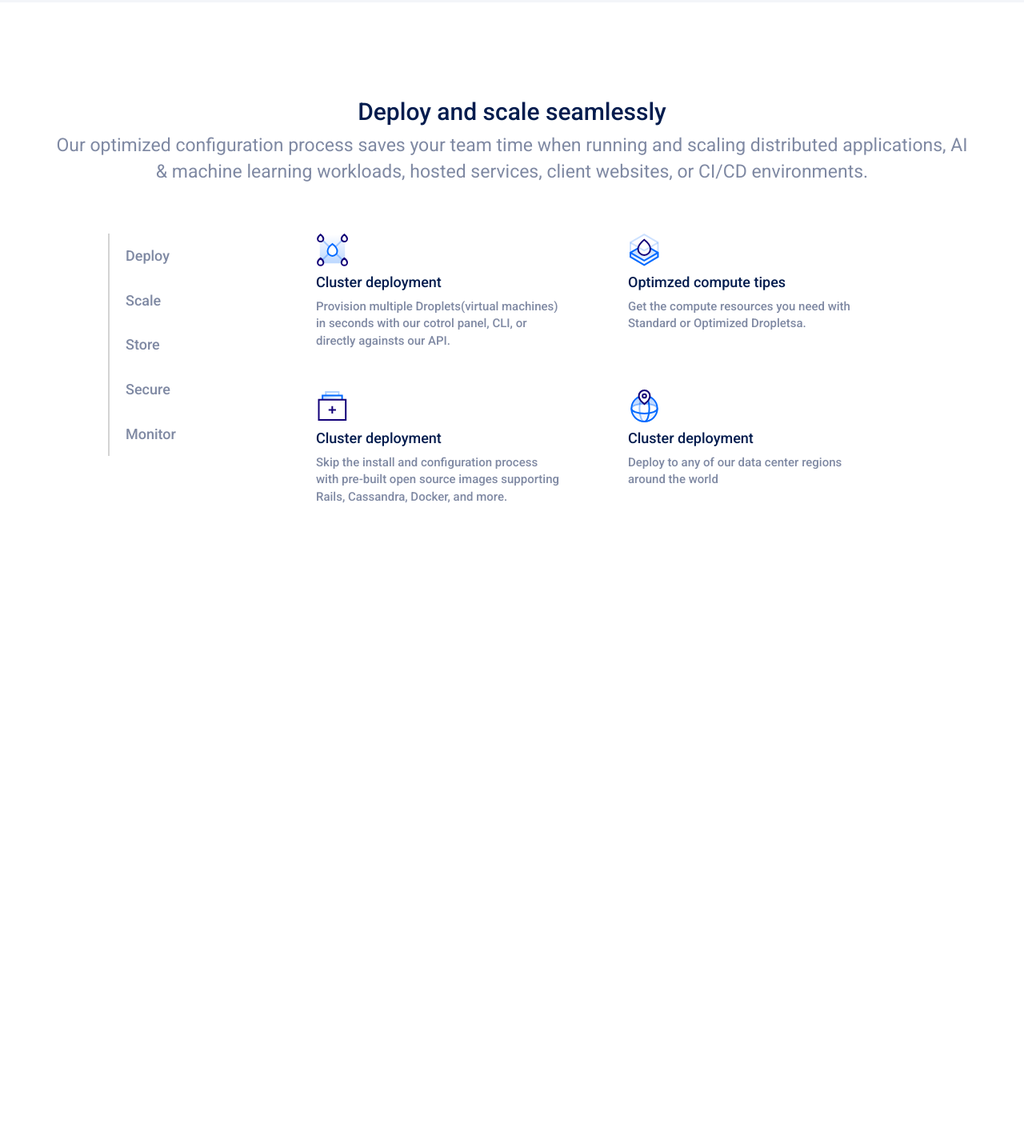
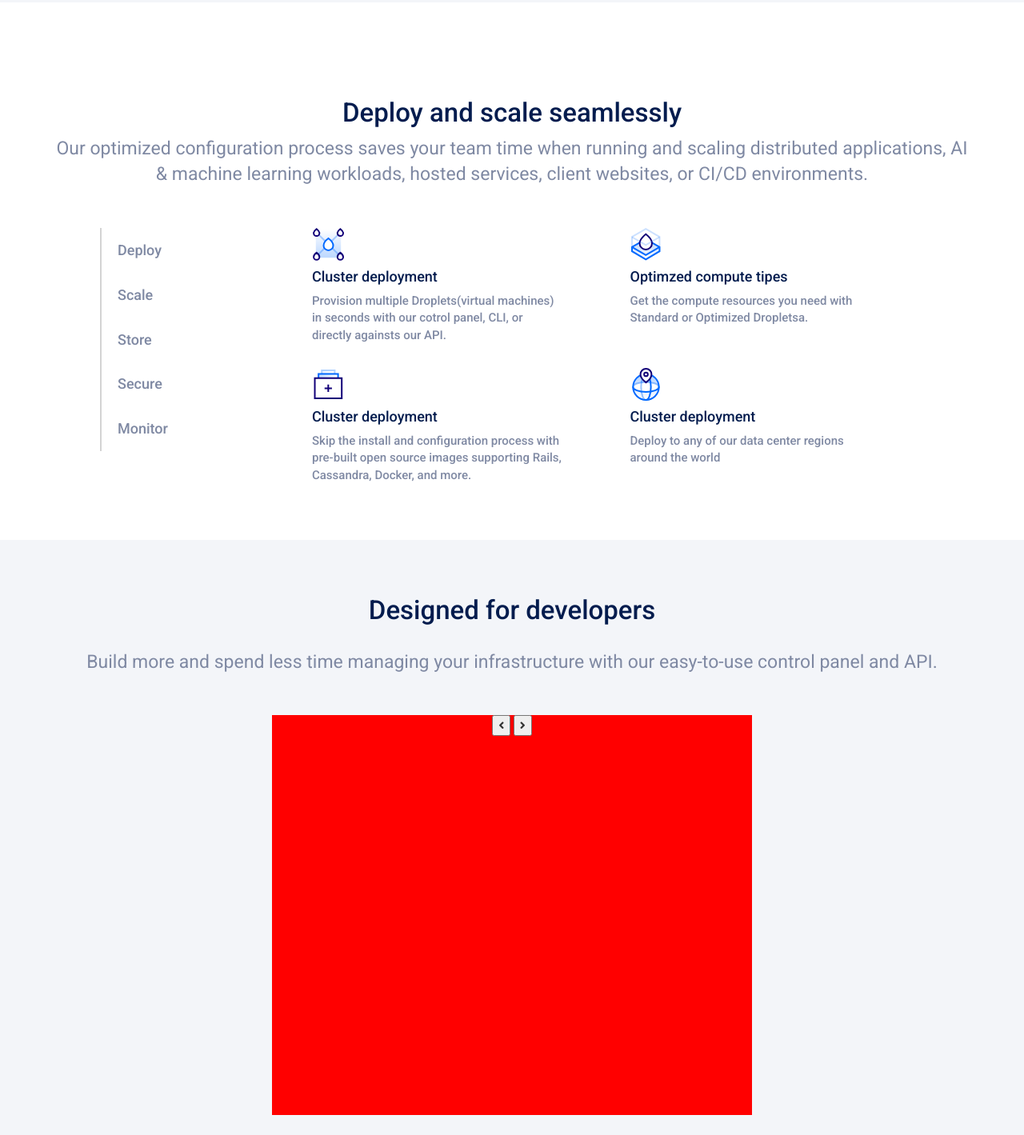
Before and after one commit to LMem001/html-css-digitalocean, a plain HTML site: page index.html in a window 1280 px wide. Shown: the part 981-2400 px from the top of the page at 80% size. Before the commit the page ends 1813 px from the top, so only its background shows below. Drawn offline with nearby package versions, Linux system fonts and the light colour scheme.

Commit message:
added carousel base structure

```diff
--- a/css/style.css
+++ b/css/style.css
@@ -11,6 +11,10 @@
 h1 {
   font-weight: 700;
   font-size: 55px;
+}
+
+h2  {
+  font-size: 33px;
 }
 
 h2, h3, h4,
@@ -209,18 +213,34 @@ ul {
 /* sponsors end */
 /* functioning */
 .functioning  {
-  padding: 100px 0;
+  padding-top: 100px;
 }
 
 .functioning_explanation  {
-  padding: 50px;
+  padding: 40px;
 }
 
 .exhibit_box  {
   padding-right: 55px;
-  padding-bottom: 40px;
+  padding-bottom: 20px;
 }
 /* functioning end */
+/* target */
+.target {
+  padding: 50px 0;
+}
+
+.target h2 {
+  padding-bottom: 20px;
+}
+
+.carousel  {
+  height: 500px;
+  width: 600px;
+  background-color: red;
+  margin-top: 50px;
+}
+/* target end */
 /* main end */
 @media screen and (max-width: 991px)  {
   .presentation {
--- a/index.html
+++ b/index.html
@@ -130,7 +130,7 @@
     </section>
     <!-- sponsors end -->
     <!-- functioning -->
-    <div class="functioning">
+    <section class="functioning">
       <div class="container">
         <div class="row">
           <div class="col-xs-12">
@@ -190,8 +190,18 @@
           </div>
         </div>
       </div>
-    </div>
+    </section>
     <!-- /functioning -->
+    <!-- target -->
+    <section class="target light_background text-center">
+      <h2 class="main_text_color">Designed for developers</h2>
+      <p class="intro_p">Build more and spend less time managing your infrastructure with our easy-to-use control panel and API.</p>
+      <div class="carousel center-block">
+        <button type="button" name="button"><i class="fas fa-angle-left"></i></button>
+        <button type="button" name="button"><i class="fas fa-angle-right"></i></button>
+      </div>
+    </section>
+    <!-- /target -->
   </main>
   <footer></footer>
 </body>
```
